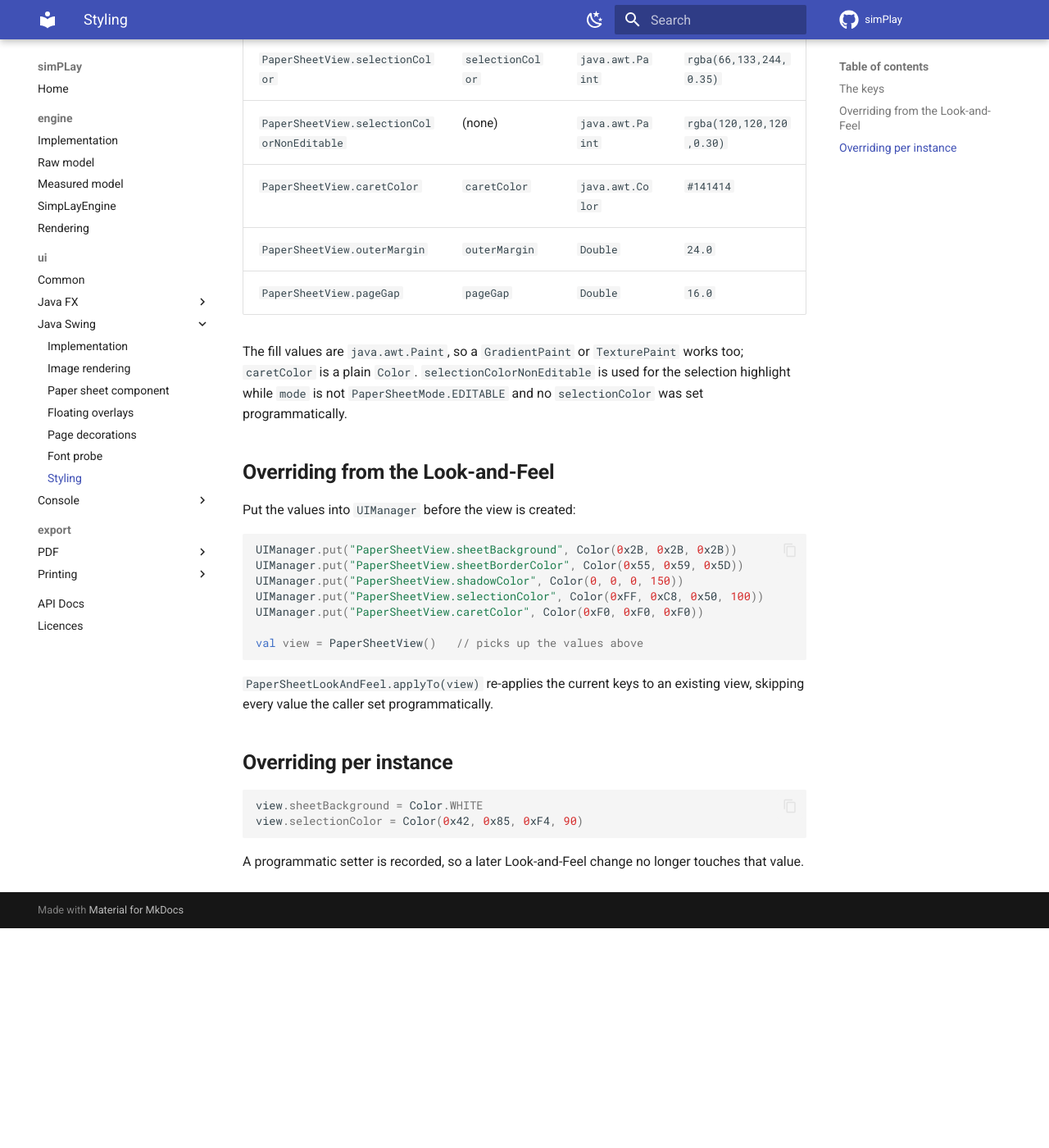
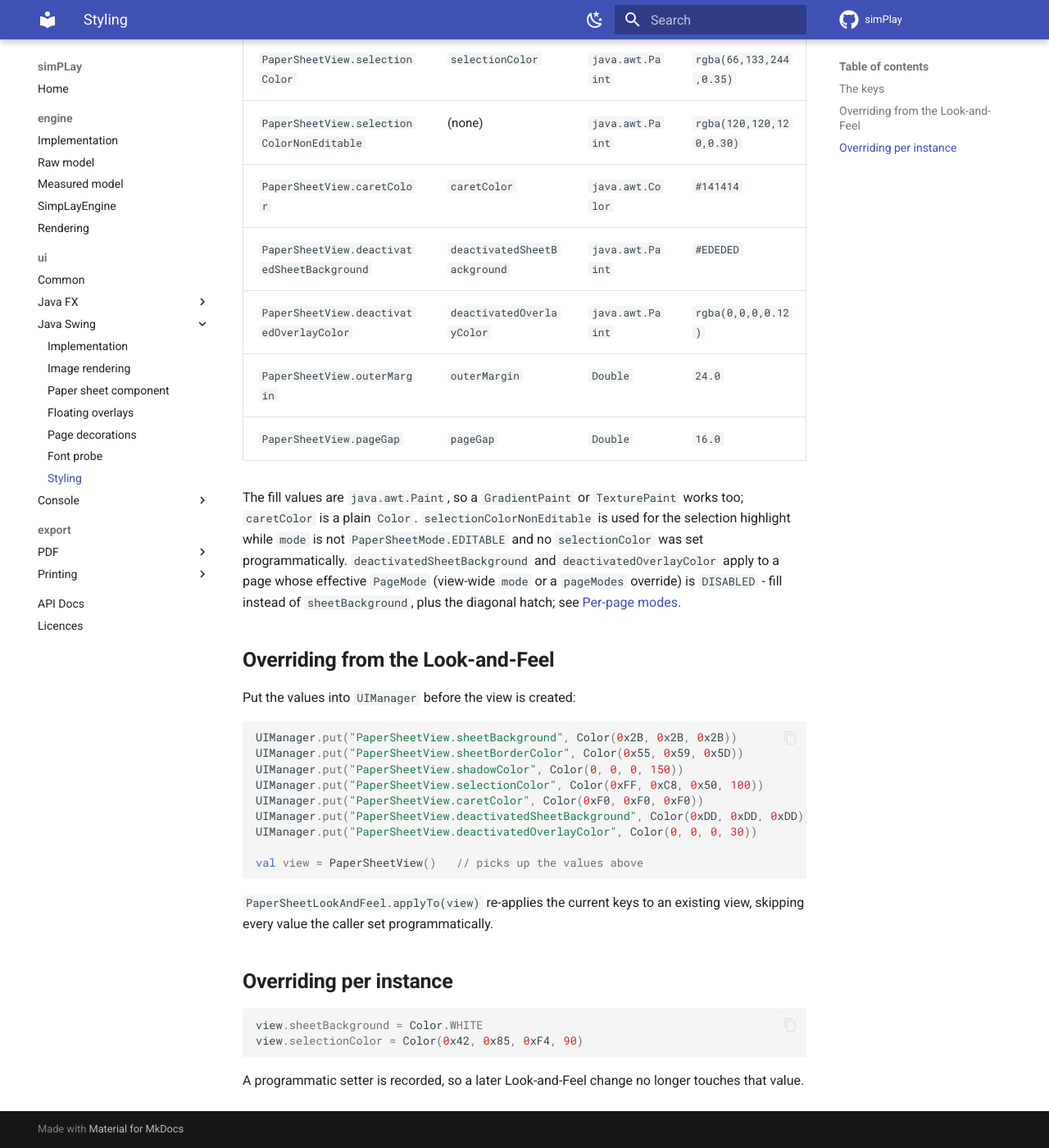
Before and after one commit to KleinerHacker/simpLay, an MkDocs documentation site: the page built from docs/docs/swing/styling.md, in a window 1280 px wide and 1400 px high, scrolled down 808 px. Shown: the whole window at 82% size. Built offline with MkDocs 1.6.1 and Material for MkDocs 9.7.7, drawn with Linux system fonts in a browser that asks for light colours; comment, search, counter and statistics services are not loaded; the version menu is left out; before the commit the page ends 1940 px from its top, so only the background shows below that.

Commit message:
insert missing style information about disabled pages

````diff
--- a/docs/docs/swing/styling.md
+++ b/docs/docs/swing/styling.md
@@ -21,13 +21,19 @@ built-in default. The key names are also available as constants on
 | `PaperSheetView.selectionColor` | `selectionColor` | `java.awt.Paint` | `rgba(66,133,244,0.35)` |
 | `PaperSheetView.selectionColorNonEditable` | (none) | `java.awt.Paint` | `rgba(120,120,120,0.30)` |
 | `PaperSheetView.caretColor` | `caretColor` | `java.awt.Color` | `#141414` |
+| `PaperSheetView.deactivatedSheetBackground` | `deactivatedSheetBackground` | `java.awt.Paint` | `#EDEDED` |
+| `PaperSheetView.deactivatedOverlayColor` | `deactivatedOverlayColor` | `java.awt.Paint` | `rgba(0,0,0,0.12)` |
 | `PaperSheetView.outerMargin` | `outerMargin` | `Double` | `24.0` |
 | `PaperSheetView.pageGap` | `pageGap` | `Double` | `16.0` |
 
 The fill values are `java.awt.Paint`, so a `GradientPaint` or `TexturePaint`
 works too; `caretColor` is a plain `Color`. `selectionColorNonEditable` is used
 for the selection highlight while `mode` is not `PaperSheetMode.EDITABLE` and no
-`selectionColor` was set programmatically.
+`selectionColor` was set programmatically. `deactivatedSheetBackground` and
+`deactivatedOverlayColor` apply to a page whose effective `PageMode` (view-wide
+`mode` or a `pageModes` override) is `DISABLED` - fill instead of
+`sheetBackground`, plus the diagonal hatch; see
+[Per-page modes](paper-sheet-component.md#per-page-modes).
 
 ## Overriding from the Look-and-Feel
 
@@ -39,6 +45,8 @@ UIManager.put("PaperSheetView.sheetBorderColor", Color(0x55, 0x59, 0x5D))
 UIManager.put("PaperSheetView.shadowColor", Color(0, 0, 0, 150))
 UIManager.put("PaperSheetView.selectionColor", Color(0xFF, 0xC8, 0x50, 100))
 UIManager.put("PaperSheetView.caretColor", Color(0xF0, 0xF0, 0xF0))
+UIManager.put("PaperSheetView.deactivatedSheetBackground", Color(0xDD, 0xDD, 0xDD))
+UIManager.put("PaperSheetView.deactivatedOverlayColor", Color(0, 0, 0, 30))
 
 val view = PaperSheetView()   // picks up the values above
 ```
````
Also changed, not shown: docs/docs/fx/styling.md (+8 -1 lines).
